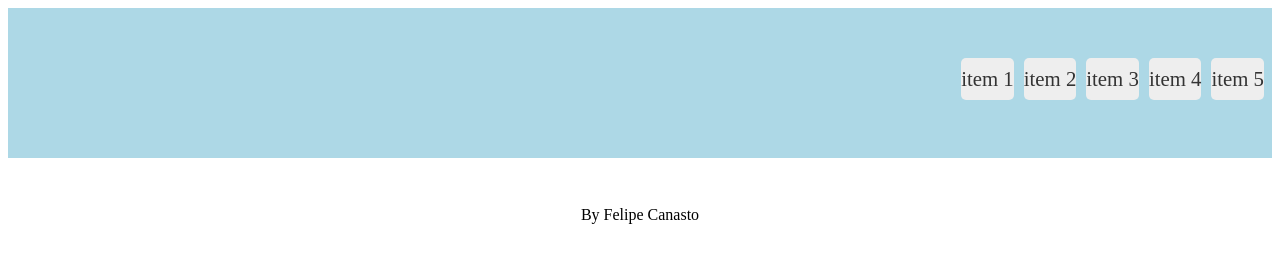
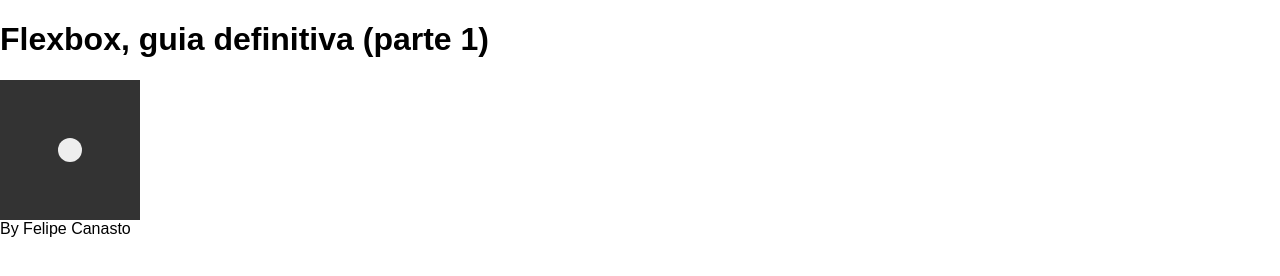
Before and after one commit to Filip9322/flexbox_ejercicios, a plain HTML site: page index.html in a window 1280 px wide. Drawn offline with Linux system fonts and the light colour scheme.

Commit message:
Ejemplo dado, cara 1

```diff
--- a/css/app.css
+++ b/css/app.css
@@ -1,37 +1,20 @@
-h1 {
-  text-align: center;
-  color: steelblue;
+body{
+  margin: 0;
+  padding: 0;
+  font-family: sans-serif;
 }
-
-header {
-  height: 150px;
-  background: lightblue;
+.cara-1 {
+  background: #333;
+  width: 120px;
+  height: 120px;
+  padding: 10px;
   display: flex;
-  justify-content: space-between;
+  justify-content: center;
   align-items: center;
 }
-ul {
-  list-style: none;
-  padding: 0;
-  margin: 0;
-  display: flex;
-  margin-bottom: .5em;
-  margin-right: .5em;
+.punto {
+  width: 24px;
+  height: 24px;
+  border-radius: 50%;
+  background: #eee;
 }
-ul li {
-  background: #eee;
-  color: #333;
-  border-radius: 5px;
-  margin-left: 10px;
-  font-size: 1.3em;
-  padding: 0 .5 em;
-  line-height: 2;
-}
-.logo {
-  border-radius:  50%;
-  margin-right: auto;
-}
-footer{
-  padding-top: 3em;
-  text-align: center;
-}
--- a/index.html
+++ b/index.html
@@ -7,16 +7,12 @@
   <title>Flexbox</title>
 </head>
 <body>
-  <header>
-    <img src="http:lorempixel.com/120/120" alt="" class="logo">
-    <ul>
-      <li>item 1</li>
-      <li>item 2</li>
-      <li>item 3</li>
-      <li>item 4</li>
-      <li>item 5</li>
-    </ul>
-  </header>
+  <h1>Flexbox, guia definitiva (parte 1)</h1>
+  <div class="cara-1">
+    <div class="punto">
+
+    </div>
+  </div>
   <footer>
     By Felipe Canasto
   </footer>
```
